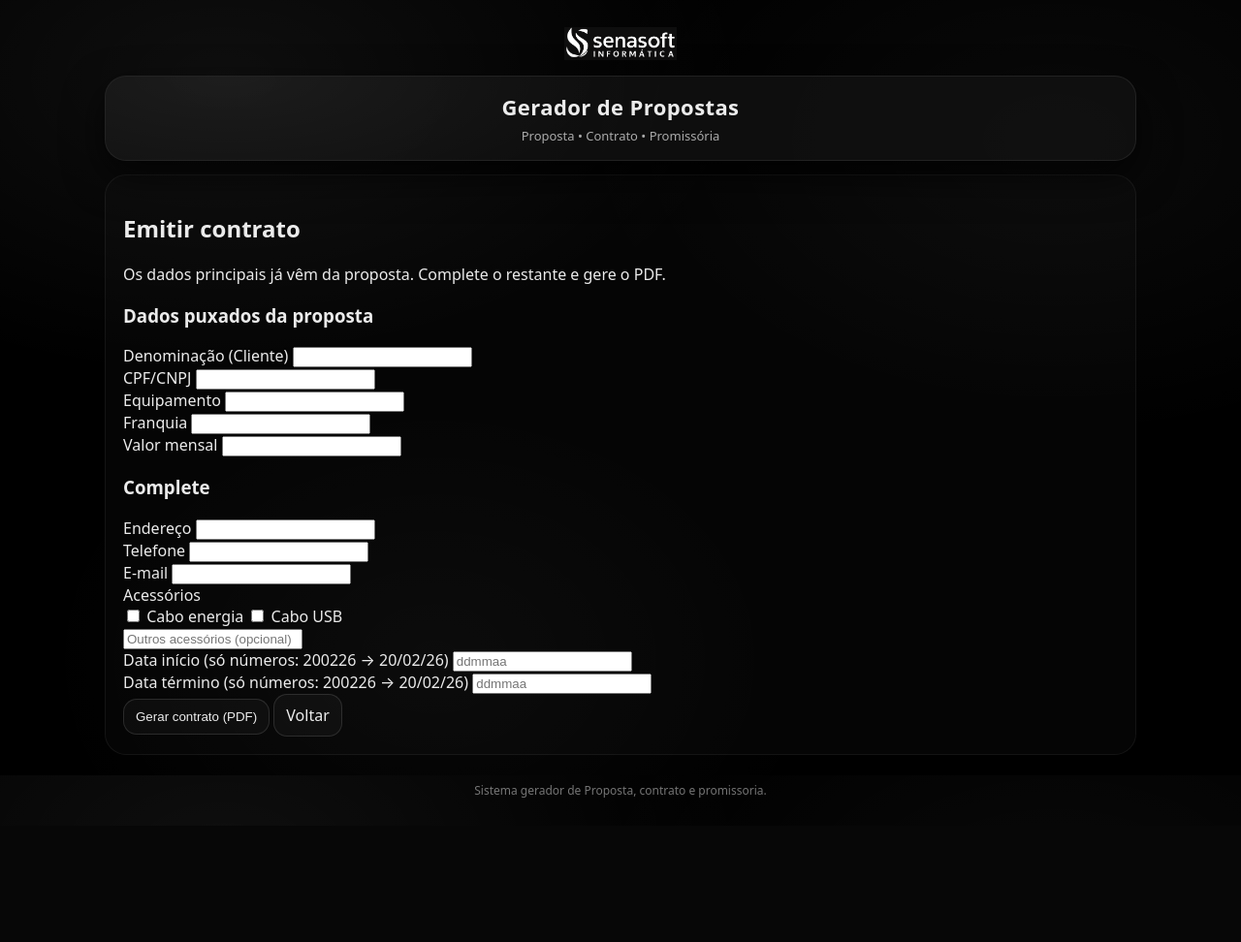
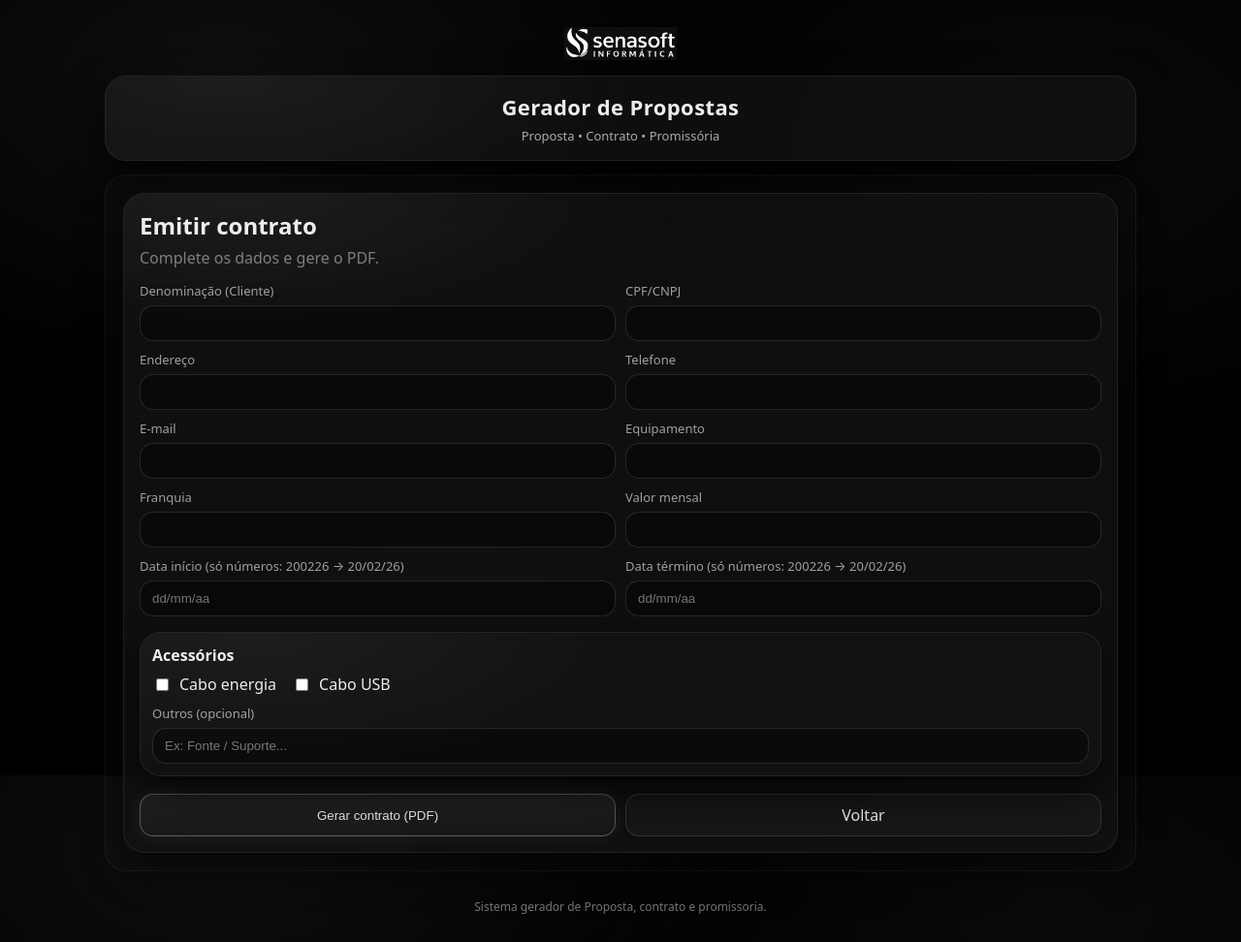
Before and after one commit to Mateus-ssinfor/gerador-senasoft, a Flask app: page /contrato in a window 1280 px wide. Shown: the whole page at 97% size. Before the commit the page ends 823 px from the top, so only its background shows below. Run offline with Flask 3, Linux system fonts and the light colour scheme; the visitor is signed in with stand-in values (Sample User, id 1); data comes from the database, SQL or seed files in the repository.

Commit message:
Aplica layout padrão do Termo nos formulários do Gerador

```diff
--- a/templates/contrato.html
+++ b/templates/contrato.html
@@ -1,89 +1,86 @@
 {% extends "base.html" %}
 {% block content %}
+  <div class="card" style="text-align:left;">
+    <h2 style="margin:0 0 6px;">Emitir contrato</h2>
+    <p style="margin:0 0 14px; opacity:.75;">Complete os dados e gere o PDF.</p>
 
-<div class="panel">
-  <div class="panel-head">
-    <h1 class="panel-title">Emitir contrato</h1>
-    <p class="panel-subtitle">Os dados principais já vêm da proposta. Complete o restante e gere o PDF.</p>
+    <form method="post" style="display:flex; flex-direction:column; gap:10px;">
+      <div style="display:grid; grid-template-columns: 1fr 1fr; gap:10px;">
+        <div>
+          <label class="label">Denominação (Cliente)</label>
+          <input class="input" name="denominacao" value="{{ pre.denom }}" required>
         </div>
 
-  <form method="post" class="panel-body">
-    <h3 class="section-title">Dados puxados da proposta</h3>
-
-    <div class="grid grid-2">
-      <div class="field">
-        <label>Denominação (Cliente)</label>
-        <input name="denominacao" value="{{ pre.denom }}" required>
+        <div>
+          <label class="label">CPF/CNPJ</label>
+          <input class="input" name="cpf_cnpj" value="{{ pre.cpf }}" required>
         </div>
 
-      <div class="field">
-        <label>CPF/CNPJ</label>
-        <input name="cpf_cnpj" value="{{ pre.cpf }}" required>
+        <div>
+          <label class="label">Endereço</label>
+          <input class="input" name="endereco" required>
         </div>
 
-      <div class="field">
-        <label>Equipamento</label>
-        <input name="equipamento" value="{{ pre.modelo }}" required>
+        <div>
+          <label class="label">Telefone</label>
+          <input class="input" name="telefone" required>
         </div>
 
-      <div class="field">
-        <label>Franquia</label>
-        <input name="franquia" value="{{ pre.franquia }}" required>
+        <div>
+          <label class="label">E-mail</label>
+          <input class="input" name="email" required>
         </div>
 
-      <div class="field">
-        <label>Valor mensal</label>
-        <input name="valor_mensal" value="{{ pre.valor }}" required>
+        <div>
+          <label class="label">Equipamento</label>
+          <input class="input" name="equipamento" value="{{ pre.modelo }}" required>
+        </div>
+
+        <div>
+          <label class="label">Franquia</label>
+          <input class="input" name="franquia" value="{{ pre.franquia }}" required>
+        </div>
+
+        <div>
+          <label class="label">Valor mensal</label>
+          <input class="input" name="valor_mensal" value="{{ pre.valor }}" required>
+        </div>
+
+        <div>
+          <label class="label">Data início (só números: 200226 → 20/02/26)</label>
+          <input class="input mask-date" name="data_inicio" placeholder="dd/mm/aa" maxlength="8" required>
+        </div>
+
+        <div>
+          <label class="label">Data término (só números: 200226 → 20/02/26)</label>
+          <input class="input mask-date" name="data_termino" placeholder="dd/mm/aa" maxlength="8" required>
         </div>
       </div>
 
-    <h3 class="section-title">Complete</h3>
-
-    <div class="grid grid-2">
-      <div class="field">
-        <label>Endereço</label>
-        <input name="endereco" required>
+      <div class="card" style="padding:12px; margin-top:6px;">
+        <div style="font-weight:700; margin-bottom:8px;">Acessórios</div>
+        <div style="display:flex; gap:16px; flex-wrap:wrap;">
+          <label style="display:flex; gap:8px; align-items:center;">
+            <input type="checkbox" name="acc" value="Cabo energia"> Cabo energia
+          </label>
+          <label style="display:flex; gap:8px; align-items:center;">
+            <input type="checkbox" name="acc" value="Cabo USB"> Cabo USB
+          </label>
         </div>
-
-      <div class="field">
-        <label>Telefone</label>
-        <input name="telefone" required>
-      </div>
-
-      <div class="field">
-        <label>E-mail</label>
-        <input name="email" required>
-      </div>
-
-      <div class="field">
-        <label>Acessórios</label>
-        <div class="checks">
-          <label><input type="checkbox" name="acc" value="Cabo energia"> Cabo energia</label>
-          <label><input type="checkbox" name="acc" value="Cabo USB"> Cabo USB</label>
-        </div>
-        <input name="acc_outros" placeholder="Outros acessórios (opcional)">
-      </div>
-
-      <div class="field">
-        <label>Data início (só números: 200226 → 20/02/26)</label>
-        <input name="data_inicio" placeholder="ddmmaa" required>
-      </div>
-
-      <div class="field">
-        <label>Data término (só números: 200226 → 20/02/26)</label>
-        <input name="data_termino" placeholder="ddmmaa" required>
+        <div style="margin-top:10px;">
+          <label class="label">Outros (opcional)</label>
+          <input class="input" name="acc_outros" placeholder="Ex: Fonte / Suporte...">
         </div>
       </div>
 
-    <div class="actions">
-      <button class="btn" type="submit">Gerar contrato (PDF)</button>
-      <a class="btn" href="/gerador">Voltar</a>
+      <div style="display:flex; gap:10px; margin-top:8px;">
+        <button class="btn primary" type="submit" style="flex:1;">Gerar contrato (PDF)</button>
+        <a class="btn" href="/gerador" style="justify-content:center; flex:1;">Voltar</a>
       </div>
 
       {% if erro %}
-      <p class="error">{{ erro }}</p>
+        <div style="margin-top:10px; color:var(--danger); white-space:pre-wrap;">{{ erro }}</div>
       {% endif %}
     </form>
   </div>
-
 {% endblock %}
```
Also changed, not shown: templates/promissoria.html (+20 -24 lines), templates/proposta.html (+27 -32 lines). Lines whose indentation alone changed are shown as unchanged.
